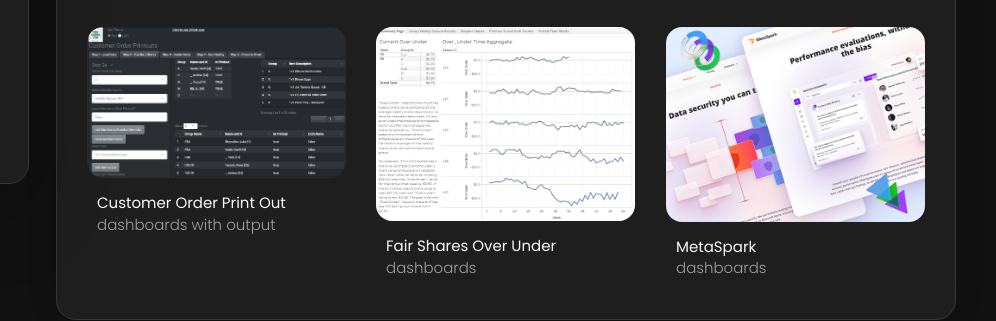
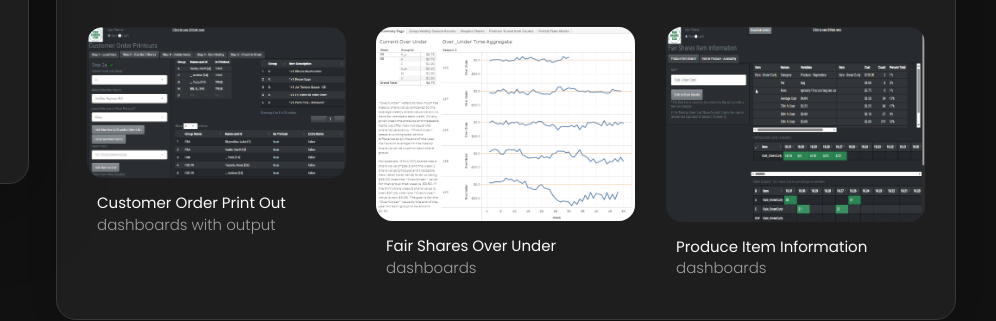
Before and after one commit to marar3562/marar3562.github.io, a plain HTML site: page index.html in a window 1280 px wide. Both pictures are taken after a click on the button "Portfolio". Shown: the part 497-818 px from the top of the page, 284-1280 px from the left. Drawn offline with nearby package versions, Linux system fonts and the light colour scheme.

Commit message:
produce item dashboard addition

```diff
--- a/index.html
+++ b/index.html
@@ -573,17 +573,17 @@
             </li>
 
             <li class="project-item  active" data-filter-item data-category="dashboards">
-              <a href="#">
+              <a href="https://rmargh.shinyapps.io/fairshares_item_information/">
 
                 <figure class="project-img">
                   <div class="project-item-icon-box">
                     <ion-icon name="eye-outline"></ion-icon>
                   </div>
 
-                  <img src="./assets/images/project-6.png" alt="metaspark" loading="lazy">
+                  <img src="./assets/images/project-produce-item-info-v2.png" alt="Produce Item Information" loading="lazy">
                 </figure>
 
-                <h3 class="project-title">MetaSpark</h3>
+                <h3 class="project-title">Produce Item Information</h3>
 
                 <p class="project-category">dashboards</p>
 
```
Also changed, not shown: assets/images/project-produce-item-info-v1.png (added), assets/images/project-produce-item-info-v2.png (added).
